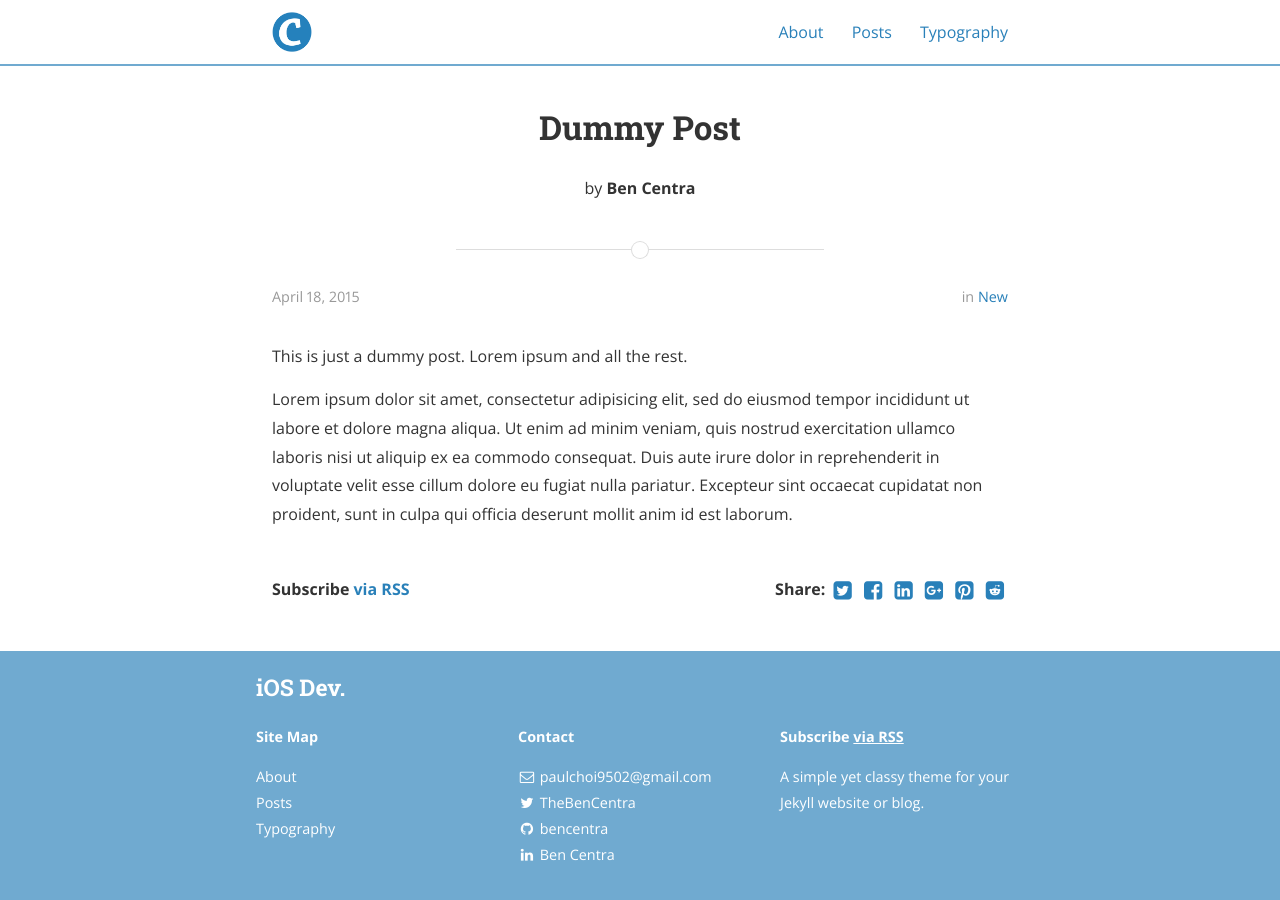
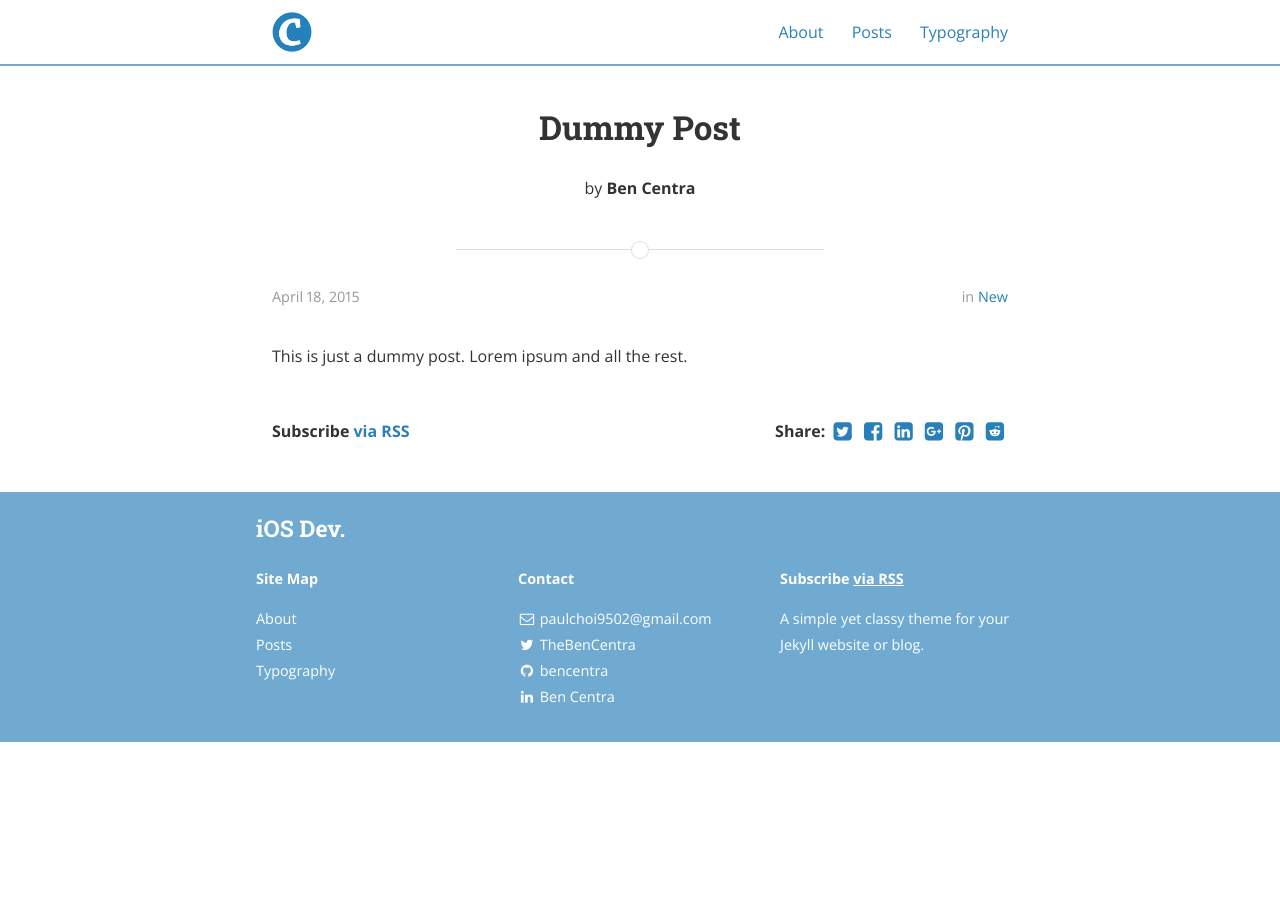
Before and after one commit to uuwani/uuwani.github.io, a Jekyll site: the page built from _posts/2020-06-20-dummy.md, in a window 1280 px wide. Built offline with Jekyll 4.4.1, drawn with Linux system fonts in a browser that asks for light colours; nearby versions of some CDN libraries.

Commit message:
test post

```diff
--- a/_posts/2020-06-20-dummy.md
+++ b/_posts/2020-06-20-dummy.md
@@ -7,10 +7,3 @@
 ---
 
 This is just a dummy post. Lorem ipsum and all the rest.
-
-Lorem ipsum dolor sit amet, consectetur adipisicing elit, sed do eiusmod
-tempor incididunt ut labore et dolore magna aliqua. Ut enim ad minim veniam,
-quis nostrud exercitation ullamco laboris nisi ut aliquip ex ea commodo
-consequat. Duis aute irure dolor in reprehenderit in voluptate velit esse
-cillum dolore eu fugiat nulla pariatur. Excepteur sint occaecat cupidatat non
-proident, sunt in culpa qui officia deserunt mollit anim id est laborum.
```
